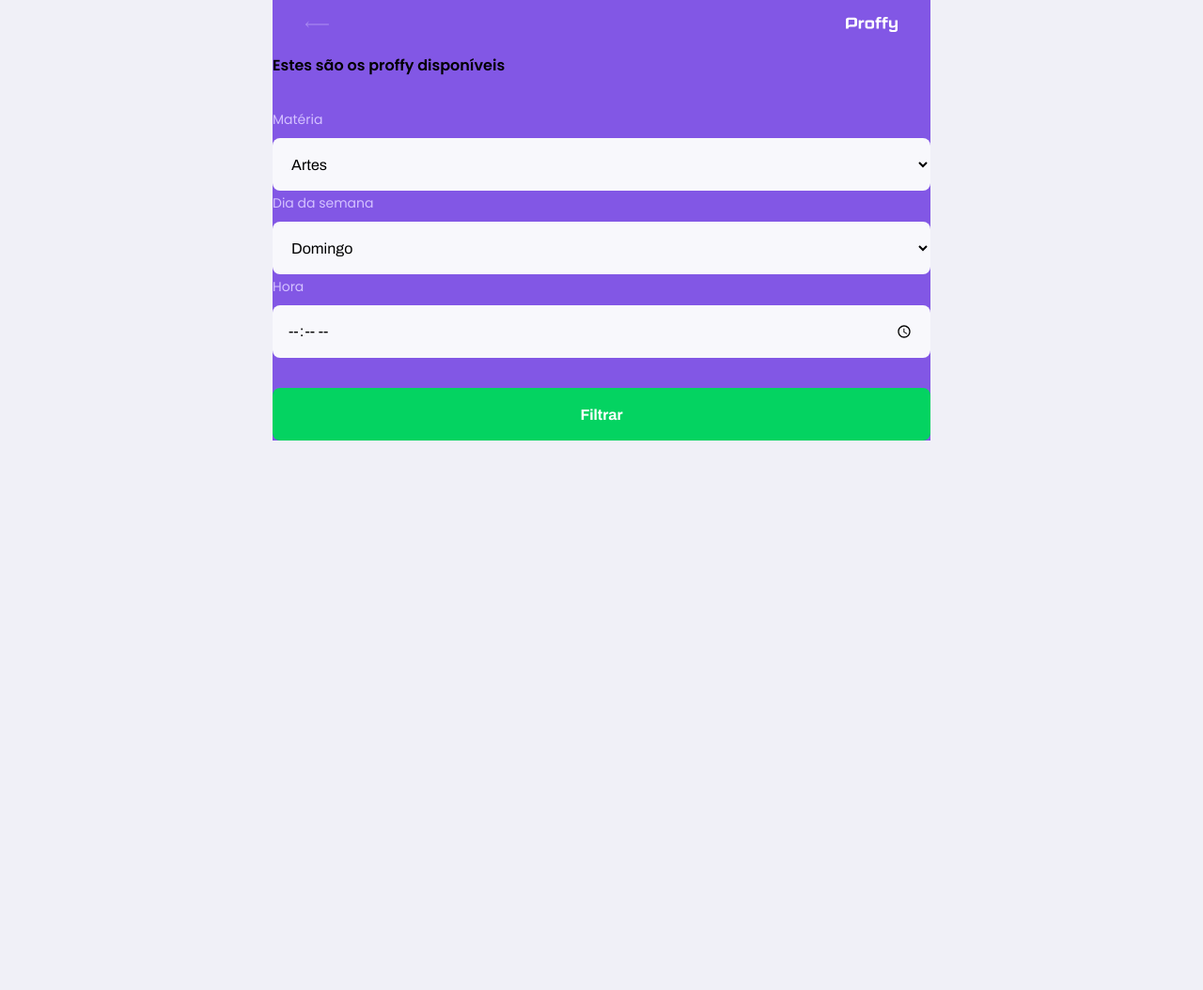
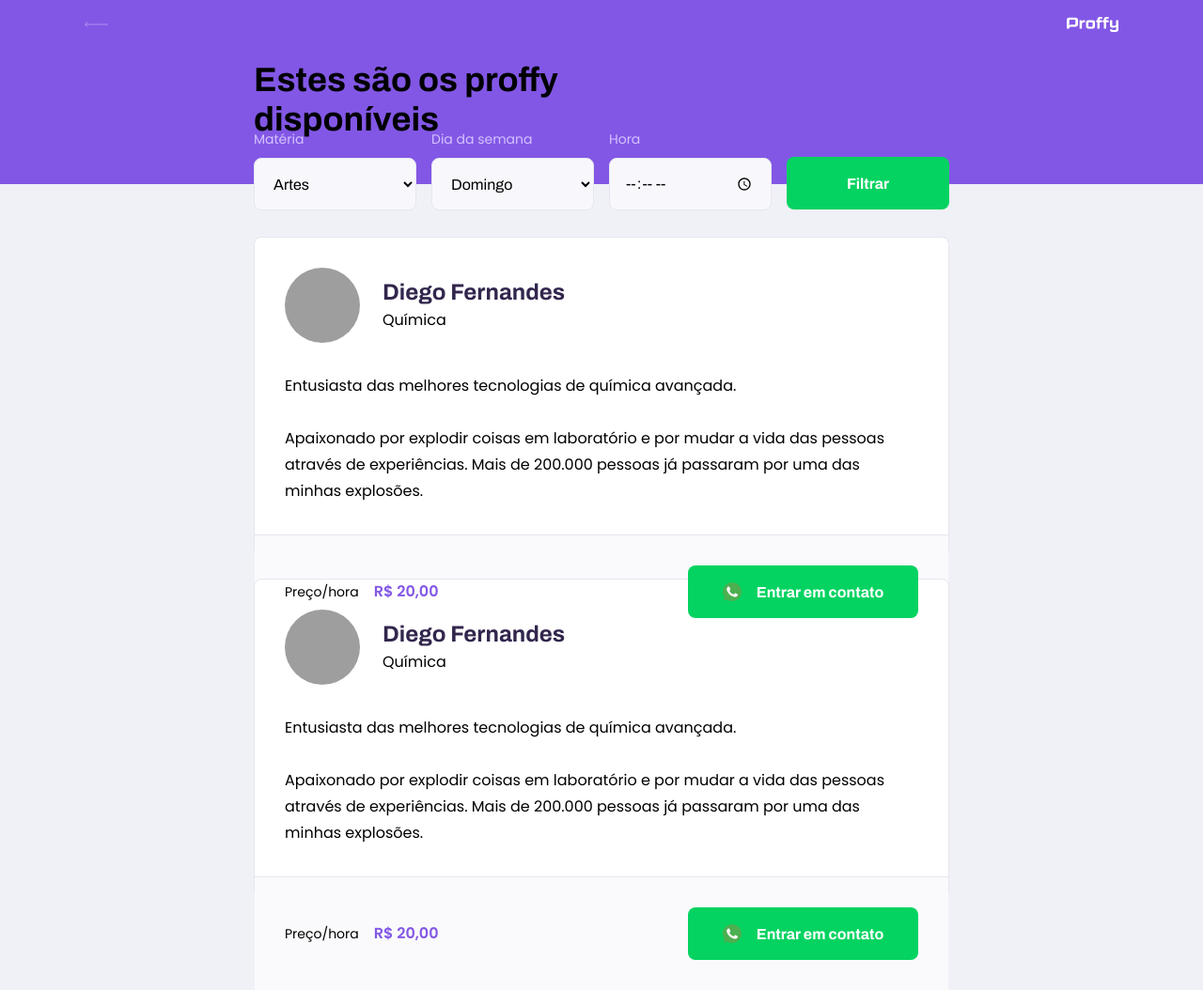
Before and after one commit to Valdirenelaine/nlweek, a plain HTML site: page study.html in a window 1280 px wide. Shown: the whole page at 94% size. Before the commit the page ends 800 px from the top, so only its background shows below. Drawn offline with Linux system fonts and the light colour scheme; grey boxes are pictures that could not be loaded.

Commit message:
leiaute do page study

```diff
--- a/study.html
+++ b/study.html
@@ -1,5 +1,6 @@
 <!DOCTYPE html>
 <html>
+
 <head>
     <meta charset='utf-8'>
     <meta http-equiv='X-UA-Compatible' content='IE=edge'>
@@ -9,6 +10,7 @@
     <link rel="stylesheet" href="/styles/partials/page-study.css">
     <link href="https://fonts.googleapis.com/css2?family=Archivo:wght@400;700&amp;family=Poppins:wght@400;600&amp;display=swap" rel="stylesheet">
 </head>
+
 <body id="page-study">
     <div id="container">
         <header class="page-header">
@@ -55,13 +57,55 @@
                     </div>
                     <div class="input-block">
                         <label for="time">Hora</label>
-                  <input name="time" id="time" type="time" >
+                        <input name="time" id="time" type="time">
                     </div>
                     <button type="submit">Filtrar</button>
                 </form>
 
             </div>
         </header>
+        <main>
+            <article class="teacher-item">
+                <header>
+                    <img src="https://avatars2.githubusercontent.com/u/2254731?s=460&amp;u=0ba16a79456c2f250e7579cb388fa18c5c2d7d65&amp;v=4" alt="Diego Fernandes">
+                    <div>
+                        <strong>Diego Fernandes</strong>
+                        <span>Química</span>
+                    </div>
+                </header>
+
+                <p>Entusiasta das melhores tecnologias de química avançada.<br><br>Apaixonado por explodir coisas em laboratório e por mudar a vida das pessoas através de experiências. Mais de 200.000 pessoas já passaram por uma das minhas explosões.</p>
+
+                <footer>
+                    <p>Preço/hora<strong>R$ 20,00</strong>
+                    </p>
+                    <button type="button">
+                    <img src="/images/icons/whatsapp.svg" alt="Whatsapp">Entrar em contato
+                </button>
+                </footer>
+            </article>
+
+            <article class="teacher-item">
+                <header>
+                    <img src="https://avatars2.githubusercontent.com/u/2254731?s=460&amp;u=0ba16a79456c2f250e7579cb388fa18c5c2d7d65&amp;v=4" alt="Diego Fernandes">
+                    <div>
+                        <strong>Diego Fernandes</strong>
+                        <span>Química</span>
+                    </div>
+                </header>
+
+                <p>Entusiasta das melhores tecnologias de química avançada.<br><br>Apaixonado por explodir coisas em laboratório e por mudar a vida das pessoas através de experiências. Mais de 200.000 pessoas já passaram por uma das minhas explosões.</p>
+
+                <footer>
+                    <p>Preço/hora<strong>R$ 20,00</strong>
+                    </p>
+                    <button type="button">
+                    <img src="/images/icons/whatsapp.svg" alt="Whatsapp">Entrar em contato
+                </button>
+                </footer>
+            </article>
+        </main>
     </div>
 </body>
+
 </html>
--- a/styles/partials/page-study.css
+++ b/styles/partials/page-study.css
@@ -1,56 +1,57 @@
-#page-study #container{
+#page-study #container {
     width: 100vw;
     height: 100vh;
 }
 
-.page-header{
+.page-header {
     background-color: var(--color-primary);
-
     display: flex;
     flex-direction: column;
 }
 
-.page-header .top-bar-container{
+.page-header .top-bar-container {
     width: 90%;
     margin: 0 auto;
-
     display: flex;
     align-items: center;
     justify-content: space-between;
-
     padding: 1.6rem 0;
 }
 
-.page-header.top-bar-container a{
+.page-header .top-bar-container a {
     height: 3.2rem;
     transition: opacity 0.2s;
 }
-.page-header.top-bar-container a:hover{
+
+.page-header .top-bar-container a:hover {
     opacity: 0.6s;
 }
 
-.page-header .top-bar-container img{
+.page-header .top-bar-container img {
     height: 1.6rem;
 }
 
-.page-header .page-header-content{
+.page-header .header-content {
     width: 90%;
     margin: 3.2rem auto;
+    position: relative;
 }
 
-.page-header .page-header-content strong{
+.page-header .header-content strong {
     font: 700 3.6rem Archivo;
     line-height: 4.2rem;
-  color :var(--color-title-in-primaty)
+    color: var(--color-title-in-primaty);
 }
-#search-teachers{
+
+#search-teachers {
     margin-top: 3.2rem;
 }
-#search-teachers label{
+
+#search-teachers label {
     color: var(--color-text-in-primary);
 }
 
-#search-teachers button{
+#search-teachers button {
     width: 100%;
     height: 5.6rem;
     background-color: var(--color-secondary);
@@ -66,37 +67,190 @@
     transition: background 0.2s;
     margin-top: 3.2rem;
 }
-#search-teachers button:hover{
-  background-color: var(--color-secondary)-dark;
+
+#search-teachers button:hover {
+    background-color: var(--color-secondary-dark);
 }
 
 .select-block label,
-.input-block label{
+.input-block label {
     font-size: 1.4rem;
     color: var(--color-text-complememt);
 }
 
 .input-block input,
-.select-block select{
+.select-block select {
     width: 100%;
     height: 5.6rem;
     margin-top: 0.8rem;
     border-radius: 0.8rem;
     background-color: var(--color-input-background);
-  border: 1px olid var(--color-line-in-white);
+    border: 1px solid var(--color-line-in-white);
     outline: 0;
     padding: 0 1.6rem;
     font: 1.6rem Archivo;
 }
-.input-block:focus-within::after{
+
+.input-block {
+    position: relative;
+}
+
+.input-block:focus-within::after {
     content: "";
-
-  width: cale(100% -3.2rem);
+    width: calc(100% -3.2rem);
     height: 2px;
-
-  background: var(--color-primi-light);
+    background: var(--color-primary-light);
     position: absolute;
     left: 1.6rem;
     right: 1.6rem;
-  bottom:0;
+    bottom: 0;
 }
+
+#page-study main {
+    margin: 3.2rem auto;
+    width: 90%;
+}
+
+.teacher-item {
+    background-color: var(--color-box-base);
+    border: 1px solid var(--color-line-in-white);
+    border-radius: 0.8rem;
+    margin-top: 2.4rem;
+}
+
+.teacher-item header {
+    padding: 3.2rem 2rem;
+    display: flex;
+    align-items: center;
+}
+
+.teacher-item header img {
+    width: 8rem;
+    height: 8rem;
+    border-radius: 50%;
+}
+
+.teacher-item header div {
+    margin-left: 2.4rem;
+}
+
+.teacher-item header div strong {
+    font: 700 2.4rem Archivo;
+    display: block;
+    color: var(--color-text-title);
+}
+
+.teacher-item header div span {
+    font-size: 1.6rem;
+    display: block;
+    margin-top: .4rem;
+}
+
+.teacher-item > p {
+    padding: 0 2 rem;
+    font-size: 1.6rem;
+    line-height: 2.8rem;
+}
+
+.teacher-item footer {
+    padding: 3.2rem 2rem;
+    background-color: var(--color-box-footer);
+    border-top: 1px solid var(--color-line-in-white);
+    margin-top: 3.2rem;
+    display: flex;
+    align-items: center;
+    justify-content: space-between;
+}
+
+.teacher-item footer p {
+    font-size: 1.4rem;
+    line-height: 2.4rem;
+    color: var(--color-text-complememt);
+}
+
+.teacher-item footer p strong {
+    font-size: 1.6rem;
+    color: var(--color-primary);
+    display: block;
+}
+
+.teacher-item footer button {
+    width: 20rem;
+    height: 5.6rem;
+    background: var(--color-secondary);
+    color: var(--color-button-text);
+    border: 0;
+    border-radius: .8rem;
+    cursor: pointer;
+    font: 700 1.4rem Archivo;
+    display: flex;
+    align-items: center;
+    justify-content: space-evenly;
+    text-decoration: none;
+    transition: background 0.2s;
+    margin-left: 1.6rem;
+}
+
+.teacher-item footer button:hover {
+    background-color: var(--color-secondary-dark);
+}
+
+@media(min-width: 700px) {
+    #page-study #container {
+        max-width: 100vw;
+    }
+    .teacher-item {
+        height: 340px;
+    }
+    .page-header .top-bar-container {
+        max-width: 1100px;
+    }
+    .page-header .header-content {
+        max-width: 740px;
+        margin: 0 auto;
+        flex: 1 1;
+        padding-bottom: 48px;
+        display: flex;
+        flex-direction: column;
+        justify-content: center;
+    }
+    .page-header .header-content strong {
+        max-width: 350px;
+    }
+    .teacher-item header,
+    .teacher-item footer {
+        padding: 32px;
+    }
+    #search-teachers {
+        display: grid;
+        grid-template-columns: repeat(4, 1fr);
+        gap: 16px;
+        position: absolute;
+        bottom: -28px;
+    }
+    #page-study main {
+        padding: 32px 0;
+        max-width: 740px;
+        margin: 0 auto;
+    }
+    #search-teachers .select-block {
+        margin-bottom: 0;
+    }
+    .teacher-item > p {
+        padding: 0 32px;
+    }
+    .teacher-item footer p strong {
+        display: initial;
+        margin-left: 16px;
+    }
+    .teacher-item footer button{
+        width: 245px;
+        font-size: 16px;
+        justify-content: center;
+
+    }
+    .teacher-item footer button img {
+        margin-right: 16px;
+
+    };
+}
```
Lines whose indentation alone changed are shown as unchanged.
